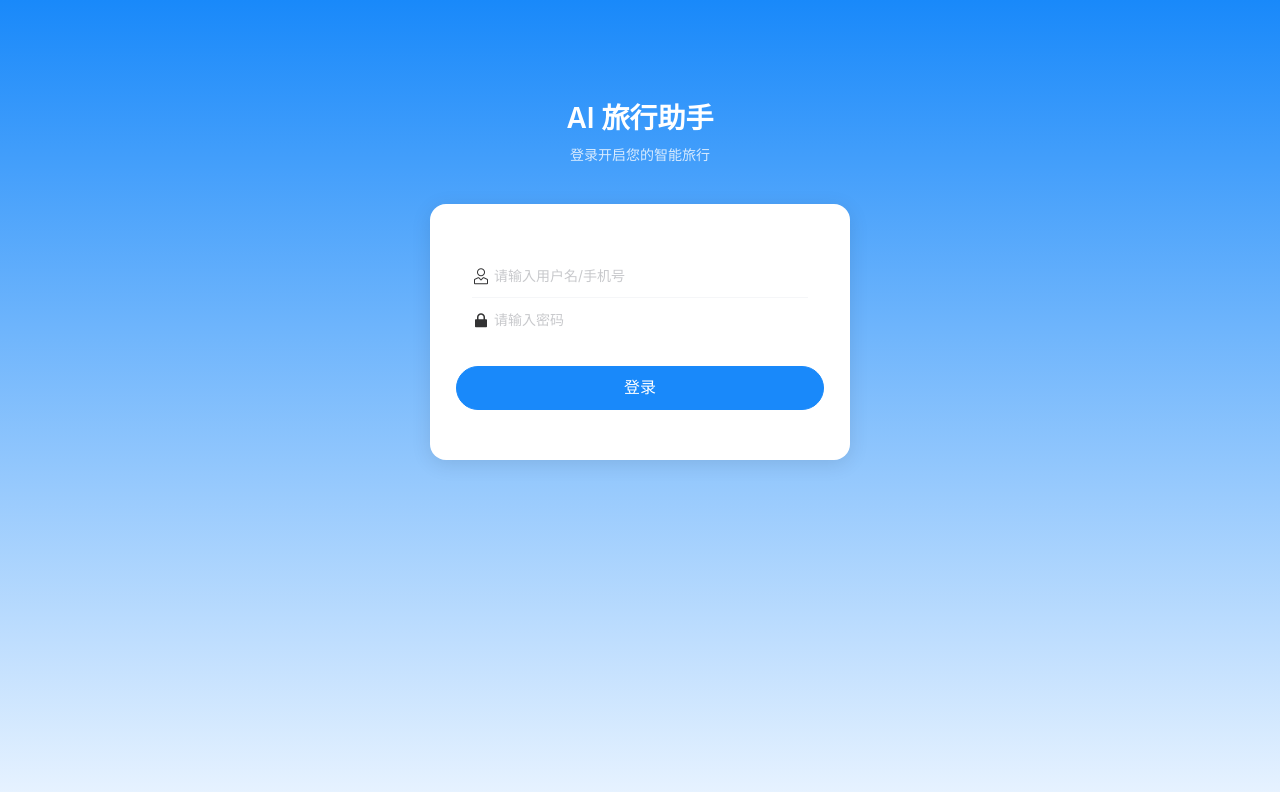
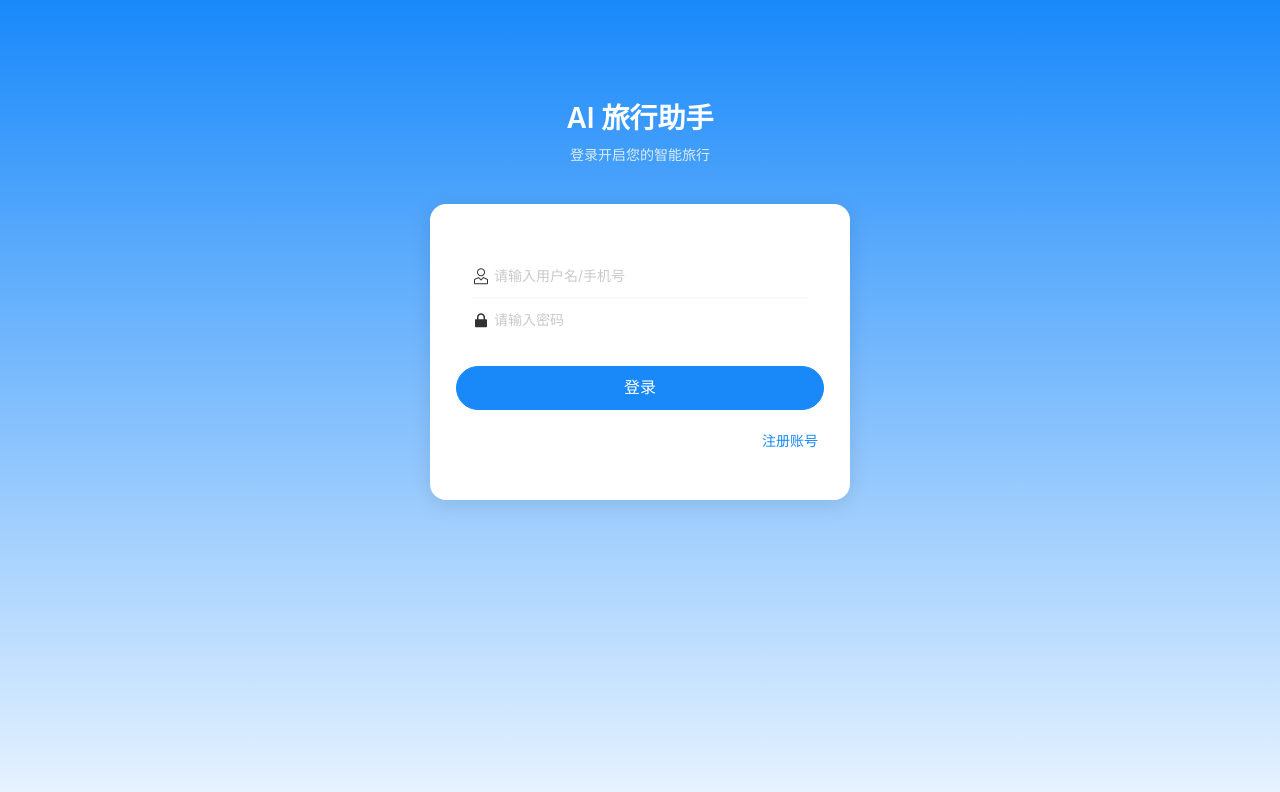
Before and after one commit to HugoTang28/ai-travel-frontend, a Vue app: page /login in a window 1280 px wide. Shown: the top 792 px of the page. Built offline with nearby package versions, Linux system fonts and the light colour scheme; no server answers.

Commit message:
fix：修复

```diff
--- a/src/main.js
+++ b/src/main.js
@@ -1,6 +1,6 @@
 import { createApp } from 'vue'
 import Vant, { Locale } from 'vant'
-import enUS from 'vant/es/locale/lang/en-US' // 引入英文语言包
+// import enUS from 'vant/es/locale/lang/en-US' // 引入英文语言包
 import 'vant/lib/index.css'
 import App from './App.vue'
 import router from './router'
--- a/src/views/Login/index.vue
+++ b/src/views/Login/index.vue
@@ -46,9 +46,13 @@
           </VanButton>
         </div>
       </VanForm>
-      <!-- <div class="login-links">
-        <span class="link" @click="onRegister">注册账号</span>
-      </div> -->
+      <div class="login-links">
+        <span
+          class="link"
+          @click="goRegister"
+          >注册账号</span
+        >
+      </div>
     </div>
   </div>
 </template>
@@ -93,6 +97,10 @@ const goHome = async () => {
       position: 'top'
     })
   }
+}
+
+const goRegister = () => {
+  router.push('/register')
 }
 </script>
 
@@ -141,4 +149,14 @@ const goHome = async () => {
     }
   }
 }
+.login-links {
+  margin-top: 20px;
+  padding-right: 22px;
+  text-align: right;
+  font-size: 14px;
+  color: #1989fa;
+  .link {
+    cursor: pointer;
+  }
+}
 </style>
--- a/src/views/register/index.vue
+++ b/src/views/register/index.vue
@@ -81,8 +81,7 @@
 import { reactive, ref } from 'vue'
 import { showToast, showFailToast } from 'vant'
 import { useRouter } from 'vue-router'
-import { register } from '@/api/user.js'
-
+import request from '@/utils/request'
 const router = useRouter()
 const loading = ref(false)
 
@@ -107,9 +106,9 @@ const resetForm = () => {
 const onRegister = async () => {
   loading.value = true
   try {
-    const res = await register({ ...form })
+    const res = await request.post('/register', { ...form })
     console.log('注册返回：', res)
-    if (res.code === 1) {
+    if (res.success) {
       showToast({ message: '注册成功', position: 'top' })
       resetForm()
     } else {
```
